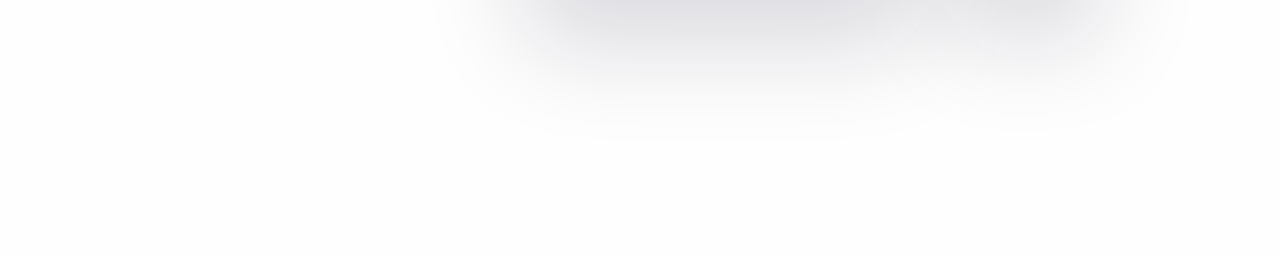
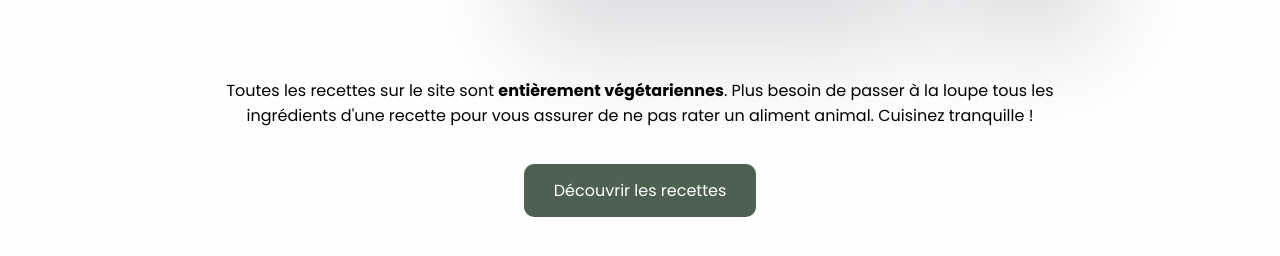
Before and after one commit to krauzeure/veggiefest, a Next.js app: page / in a window 1280 px wide. Shown: the part 554-810 px from the top of the page. Built offline with nearby package versions, Linux system fonts and the light colour scheme.

Commit message:
Adding CTA section to homepage

```diff
--- a/pages/index.module.css
+++ b/pages/index.module.css
@@ -1,8 +1,12 @@
+.main {
+  width: 70%;
+  margin: 0 auto;
+}
+
 .headSection {
   display: flex;
   justify-content: center;
   align-items: center;
-  width: 70%;
 }
 
 .title {
@@ -37,3 +41,20 @@
   transform: scale(1.03);
   transition: transform 200ms ease-in-out;
 }
+
+.ctaSection {
+  margin: 3.5rem 0;
+  text-align: center;
+}
+
+.ctaSection p {
+  margin-bottom: 50px;
+}
+
+.ctaSection a {
+  text-decoration: none;
+  padding: 15px 30px;
+  background-color: var(--primary);
+  color: var(--background);
+  border-radius: 10px;
+}
--- a/pages/index.tsx
+++ b/pages/index.tsx
@@ -4,6 +4,7 @@ import Image from 'next/image';
 import image1 from '../assets/anna-pelzer-IGfIGP5ONV0-unsplash.jpg';
 import image2 from '../assets/joseph-gonzalez-fdlZBWIP0aM-unsplash.jpg';
 import image3 from '../assets/joseph-gonzalez-zcUgjyqEwe8-unsplash.jpg';
+import Link from 'next/link';
 
 import { Yeseva_One } from 'next/font/google'
 const yeseva = Yeseva_One({ weight: '400', subsets:['latin'] })
@@ -20,7 +21,7 @@ export default function Home() {
         <link rel='icon' href='/favicon.ico' />
       </Head>
 
-      <main>
+      <main className={styles.main}>
         <section className={styles.headSection}>
           <div>
             <h1 className={`${styles.title} ${yeseva.className}`}><span className={styles.titleKeyword}>Veggiefest</span>, le site réservé aux recettes végétariennes</h1>
@@ -50,6 +51,10 @@ export default function Home() {
             </div>
           </div>
         </section>
+        <section className={styles.ctaSection}>
+          <p>Toutes les recettes sur le site sont <strong>entièrement végétariennes</strong>. Plus besoin de passer à la loupe tous les ingrédients d'une recette pour vous assurer de ne pas rater un aliment animal. Cuisinez tranquille !</p>
+          <Link href="/recipes">Découvrir les recettes</Link>
+        </section>
       </main>
     </>
   );
```
